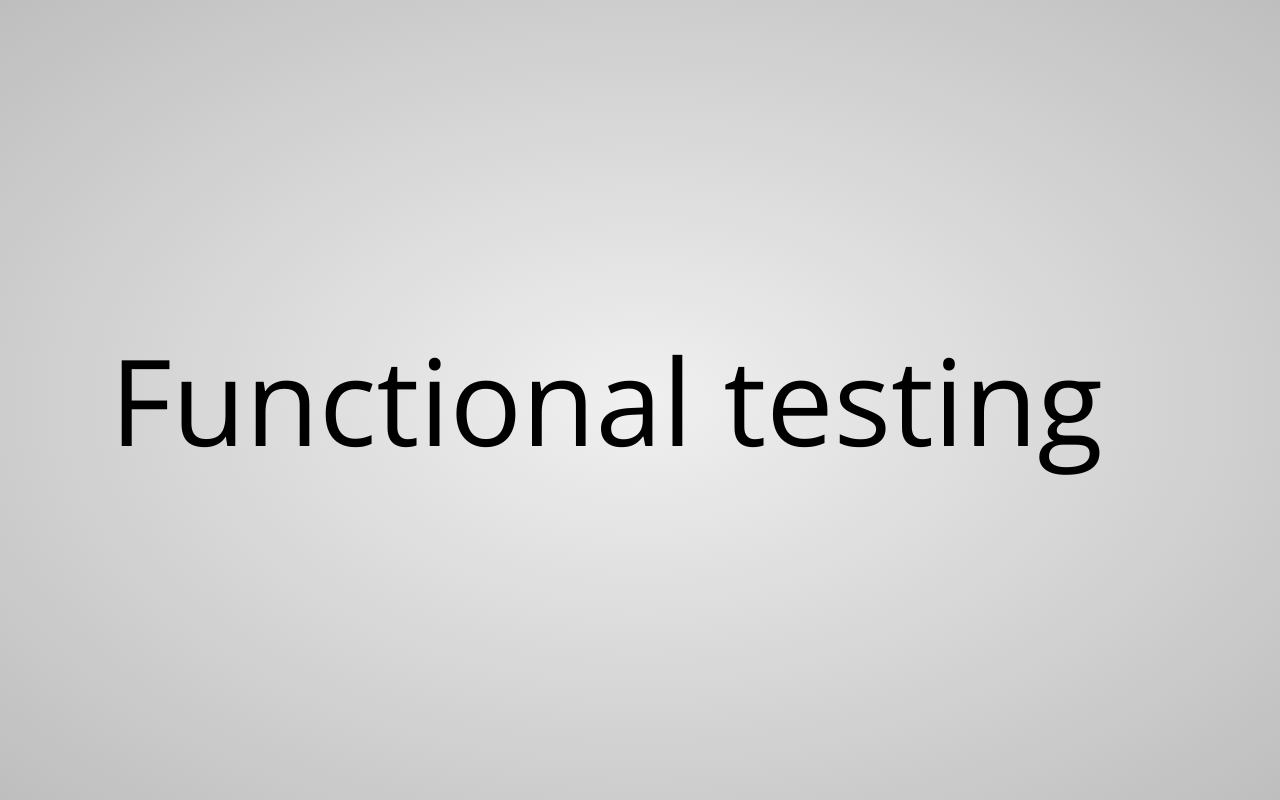
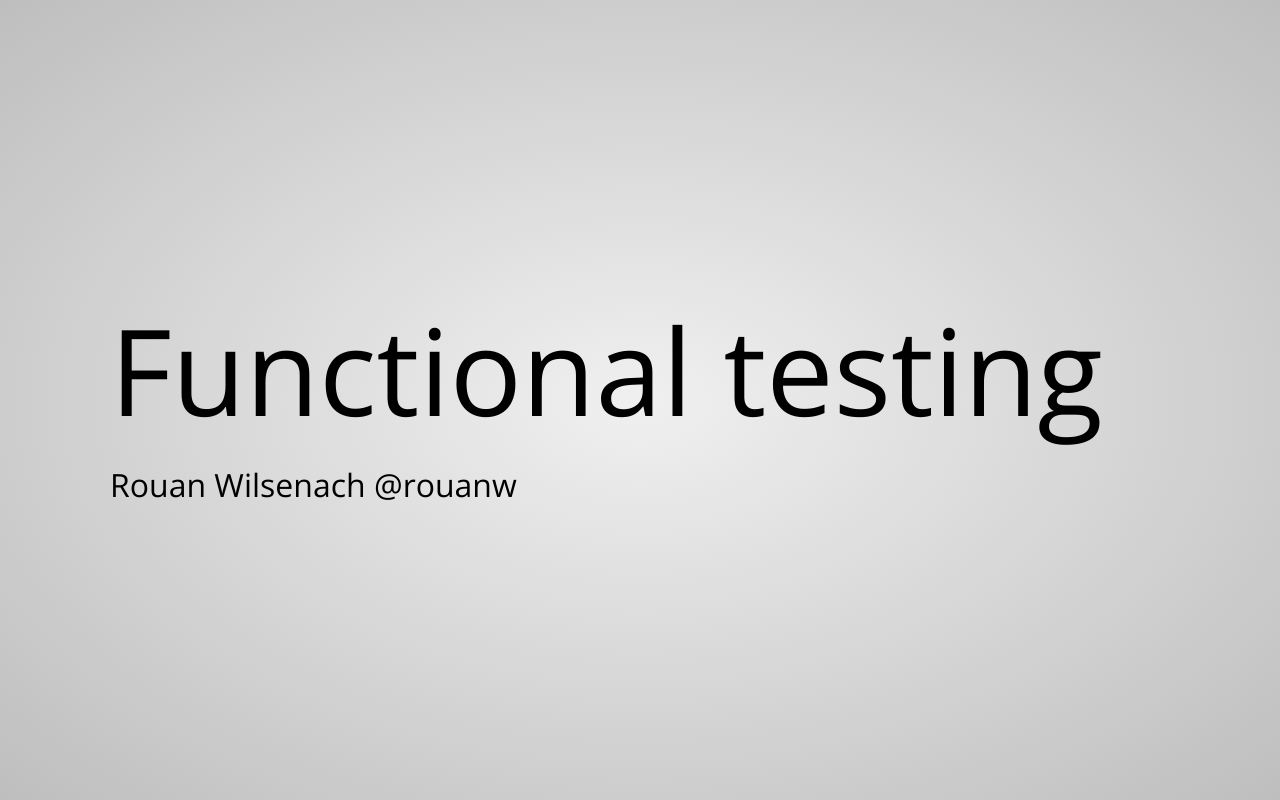
Before and after one commit to rouanw/functional-testing-intro, a plain HTML site: page functional/index.html in a window 1280 px wide. Drawn offline with nearby package versions, Linux system fonts and the light colour scheme.

Commit message:
Added contact info

```diff
--- a/functional/index.html
+++ b/functional/index.html
@@ -29,6 +29,9 @@
     <div class='step' >
 
 <h1>Functional testing</h1>
+
+<p>Rouan Wilsenach
+@rouanw</p>
 </div>
       <div class='step' >
 
```
Also changed, not shown: 1 other file.
